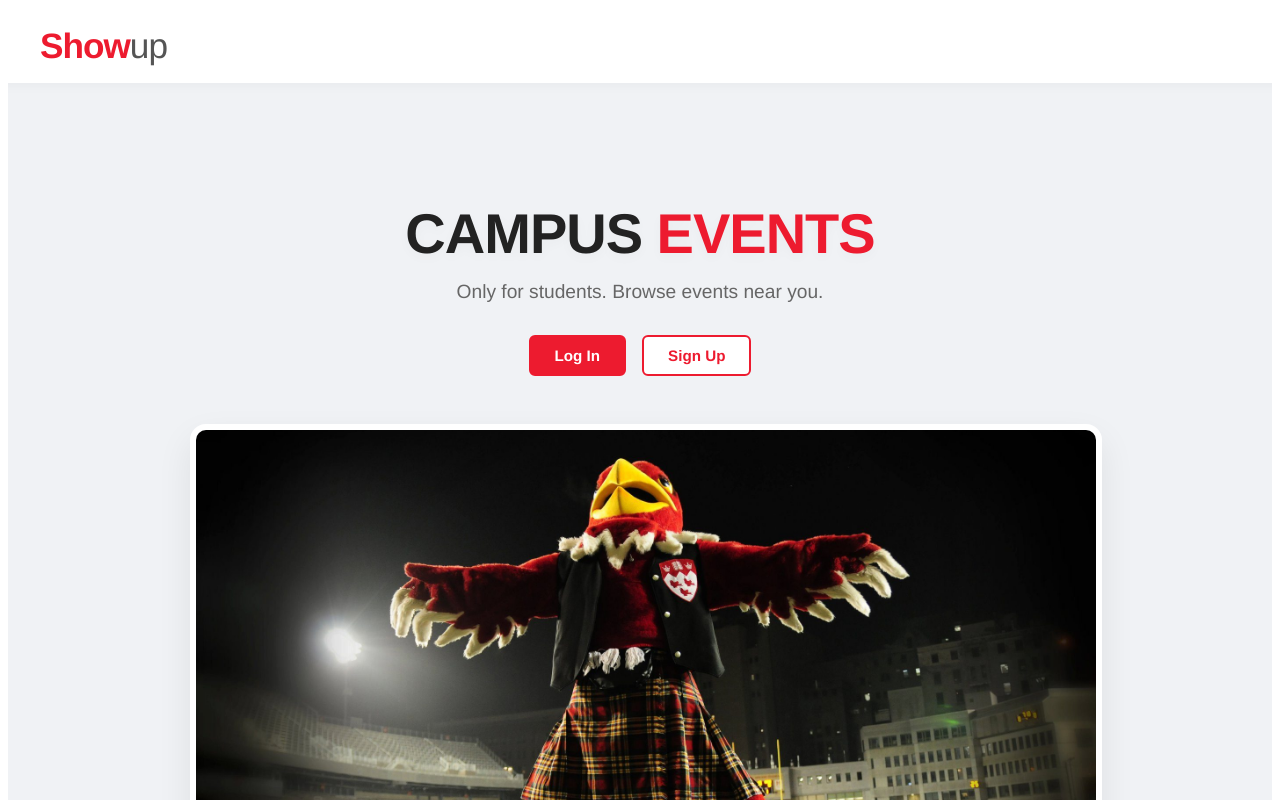
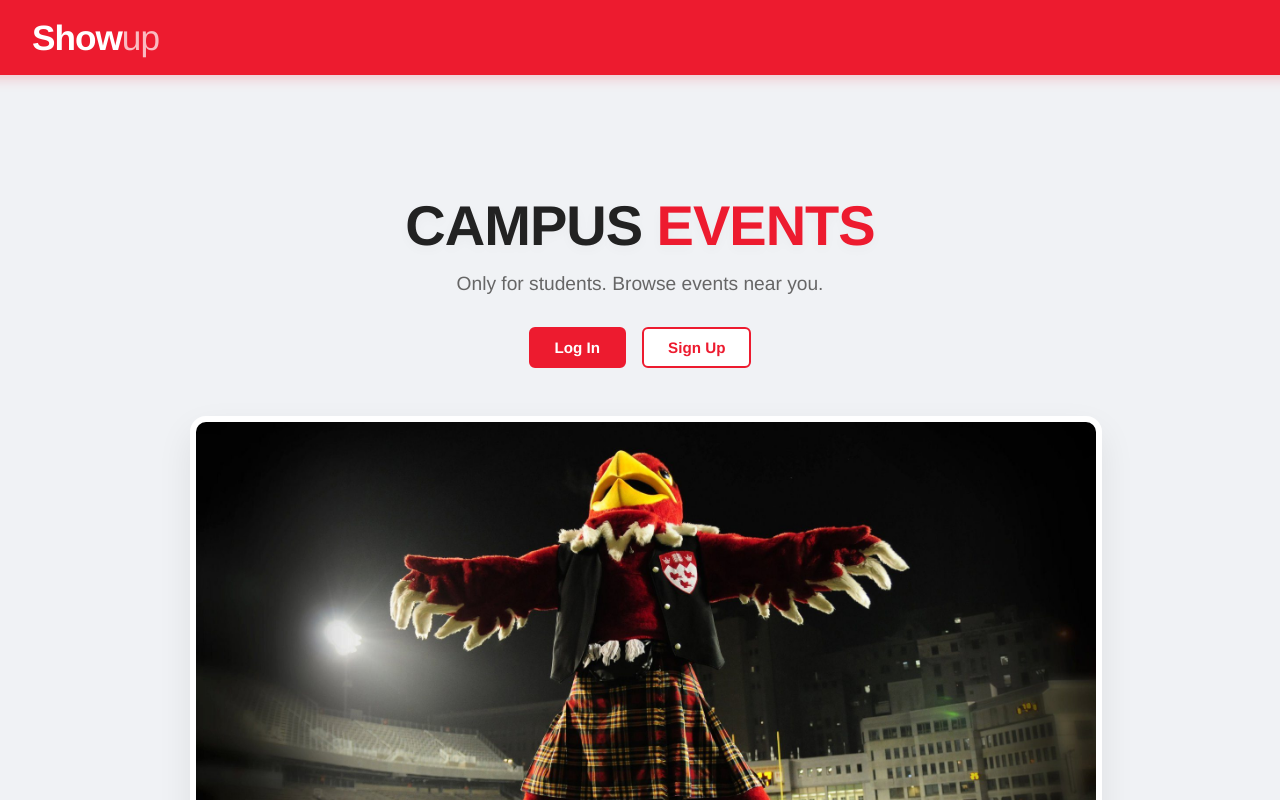
Before and after one commit to shaynelachapelle/showup, a React (Vite) app in the folder client/: page / in a window 1280 px wide. Shown: the top 800 px of the page. Built offline with nearby package versions, Linux system fonts and the light colour scheme.

Commit message:
landing page

```diff
--- a/client/src/App.css
+++ b/client/src/App.css
@@ -2,3 +2,8 @@
 * {
   font-family: "Helvetica Neue", Helvetica, Arial, sans-serif;
 }
+
+html, body {
+  margin: 0;
+  padding: 0;
+}
--- a/client/src/css/Landing.css
+++ b/client/src/css/Landing.css
@@ -9,33 +9,33 @@
   overflow-x: hidden;
 }
 
-/* White Navigation Bar */
+/* Red Navigation Bar */
 .navbar {
   width: 100%;
   height: 75px;
-  background-color: #FFFFFF;
+  background-color: #ED1B2F; /* Changed to your signature red */
   display: flex;
   justify-content: flex-start;
   align-items: center;
   padding: 0 4rem;
-  box-shadow: 0 2px 12px rgba(0, 0, 0, 0.04);
+  box-shadow: 0 4px 12px rgba(237, 27, 47, 0.2); /* Soft red shadow */
   position: sticky;
   top: 0;
   z-index: 100;
 }
 
-/* Logo */
+/* Inverted Logo Styling */
 .logo-section {
   font-size: 2.2rem;
   font-weight: 500;
-  color: #555555;
+  color: rgba(255, 255, 255, 0.7); /* Makes "up" a softer, faded white */
   cursor: pointer;
   letter-spacing: -1px;
   margin-left: 2rem;
 }
 
 .logo-text {
-  color: #ED1B2F;
+  color: #FFFFFF; /* Makes "Show" pure, bold white */
   font-weight: bold;
 }
 
```
